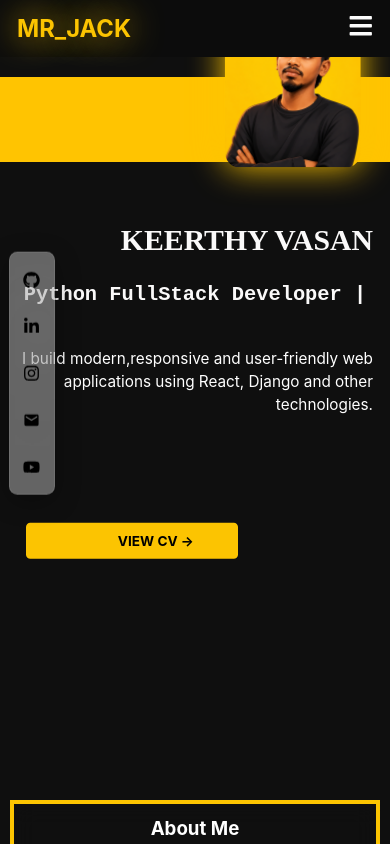
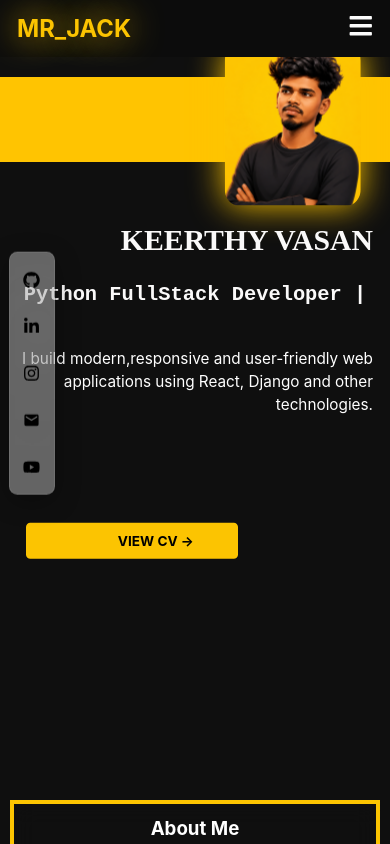
Before and after one commit to keerthy-07/my-app, a React (Create React App) app: page / in a window 390 px wide. Shown: the top 844 px of the page. Built offline with nearby package versions, Linux system fonts and the light colour scheme.

Commit message:
updated responsive head,profile and socialbar

```diff
--- a/src/components/profile/profile.css
+++ b/src/components/profile/profile.css
@@ -134,7 +134,7 @@
     display: block;
     border-radius: 10%;
     right: 150px;
-    transform: translate(115px, -150px);
+    transform: translate(115px, -105px);
   }
 
   .profile h2{
```
